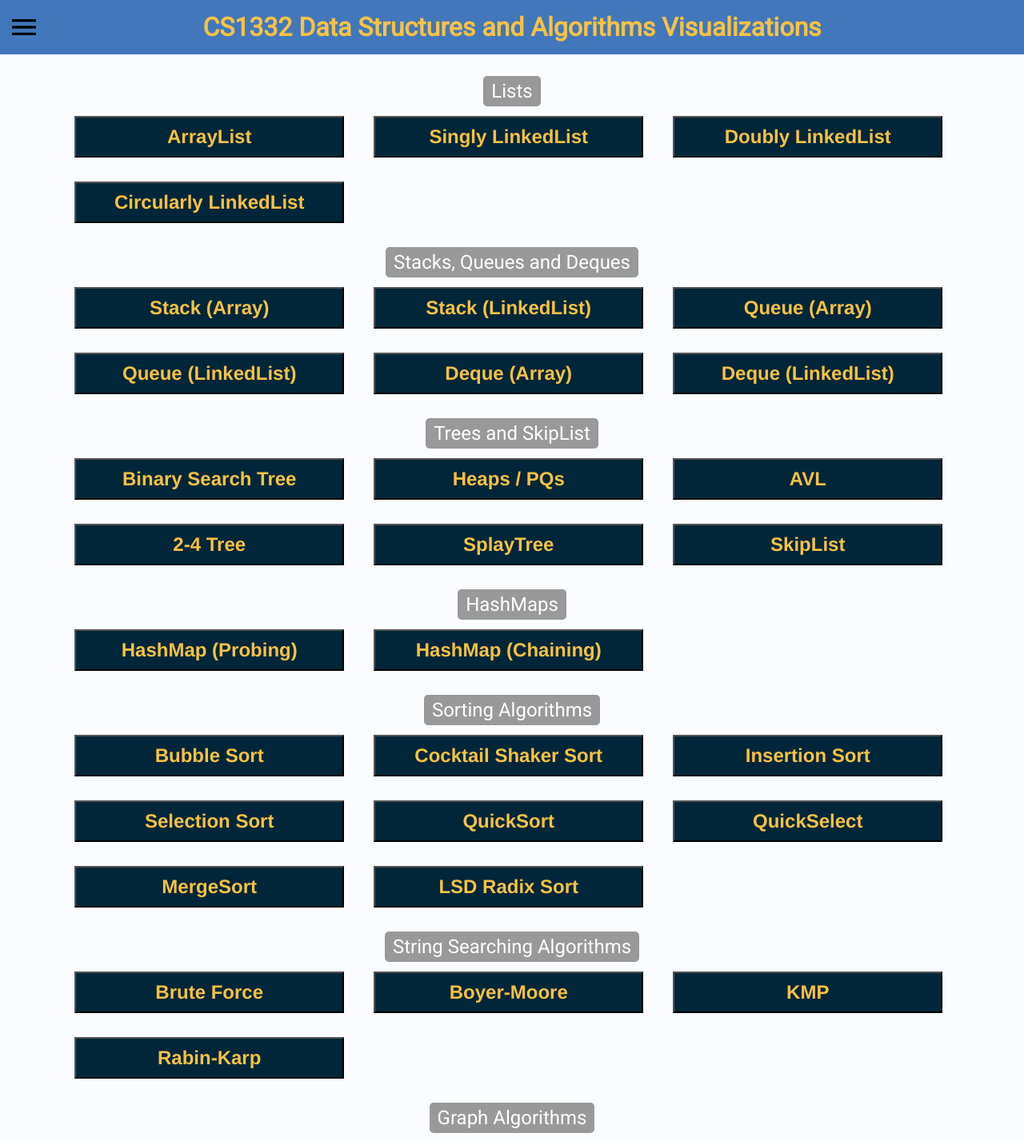
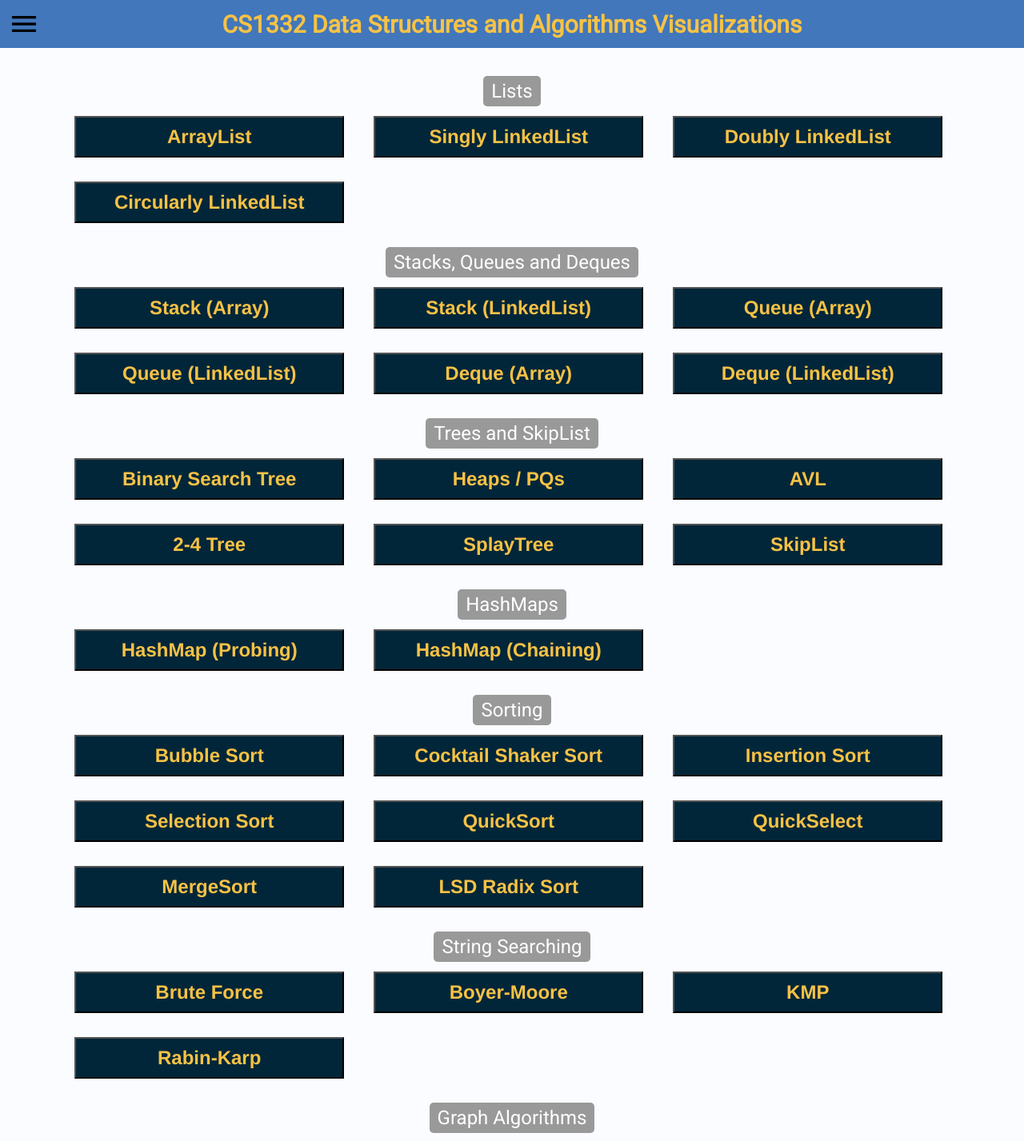
Before and after one commit to RodrigoDLPontes/visualization-tool, a React (Create React App) app: page / in a window 1280 px wide. Shown: the top 1427 px of the page at 80% size. Built offline with nearby package versions, Linux system fonts and the light colour scheme.

Commit message:
Made minor fixes and changes to menu UI

```diff
--- a/src/AlgoList.js
+++ b/src/AlgoList.js
@@ -51,12 +51,12 @@ export const algoList = [
 	'BST', 'Heap', 'AVL', 'BTree', 'SplayTree', 'SkipList',
 	'HashMaps',
 	'ClosedHash', 'OpenHash',
-	'Sorting Algorithms',
+	'Sorting',
 	'BubbleSort', 'CocktailSort', 'InsertionSort', 'SelectionSort', 'QuickSort', 'QuickSelect', 'MergeSort', 'LSDRadix',
-	'String Searching Algorithms',
+	'String Searching',
 	'BruteForce', 'BoyerMoore', 'KMP', 'RabinKarp',
 	'Graph Algorithms',
 	'BFS', 'DFS', 'Dijkstra', 'Prim', 'Kruskal',
-	'Dynamic Programming Algorithms',
+	'Dynamic Programming',
 	'DPLCS', 'Floyd'
 ]
--- a/src/css/App.css
+++ b/src/css/App.css
@@ -15,7 +15,7 @@ body {
 
 .menu {
     position: fixed;
-    top: 68px;
+    top: 60px;
     left: -240px;
     height: 100%;
     width: 200px;
@@ -96,6 +96,7 @@ body {
 .header {
     position: fixed;
     width: 100%;
+    height: 60px;
 }
 
 .header button {
@@ -125,9 +126,12 @@ body {
 }
 
 div.header h1 {
+    position: absolute;
+    top: 50%;
+    left: 50%;
+    transform: translate(-50%, -50%);
     margin: 0;
-    padding: 15px;
-    text-align: center;
+    white-space: nowrap;
 }
 
 div.container {
@@ -197,6 +201,7 @@ input.button {
     text-align: center;
     font-size: 1.5em;
     margin: 20px 0px 2px 0px;
+    white-space: nowrap;
 }
 
 .divider span {
@@ -230,6 +235,24 @@ input.button {
     }
 }
 
+@media screen and (min-width: 1000px) {
+    .header h1 {
+        font-size: 30px;
+    }
+}
+
+@media screen and (min-width: 600px) and (max-width: 1000px) {
+    .header h1 {
+        font-size: 3vw;
+    }
+}
+
+@media screen and (max-width: 600px) {
+    .header h1 {
+        display: none;
+    }
+}
+
 @keyframes enter {
     from {left: -240px; opacity: 0%}
     to {left: -20px; opacity: 97%;}
--- a/src/screens/Home.js
+++ b/src/screens/Home.js
@@ -26,6 +26,9 @@ class Home extends React.Component {
 						</li>
 						<li>
 							<Link to="/about" onClick={this.toggleMenu}>About</Link>
+						</li>
+						<li>
+							<a href="https://github.com/RodrigoDLPontes/visualization-tool">Source Code</a>
 						</li>
 					</ul>
 				</div>
```
